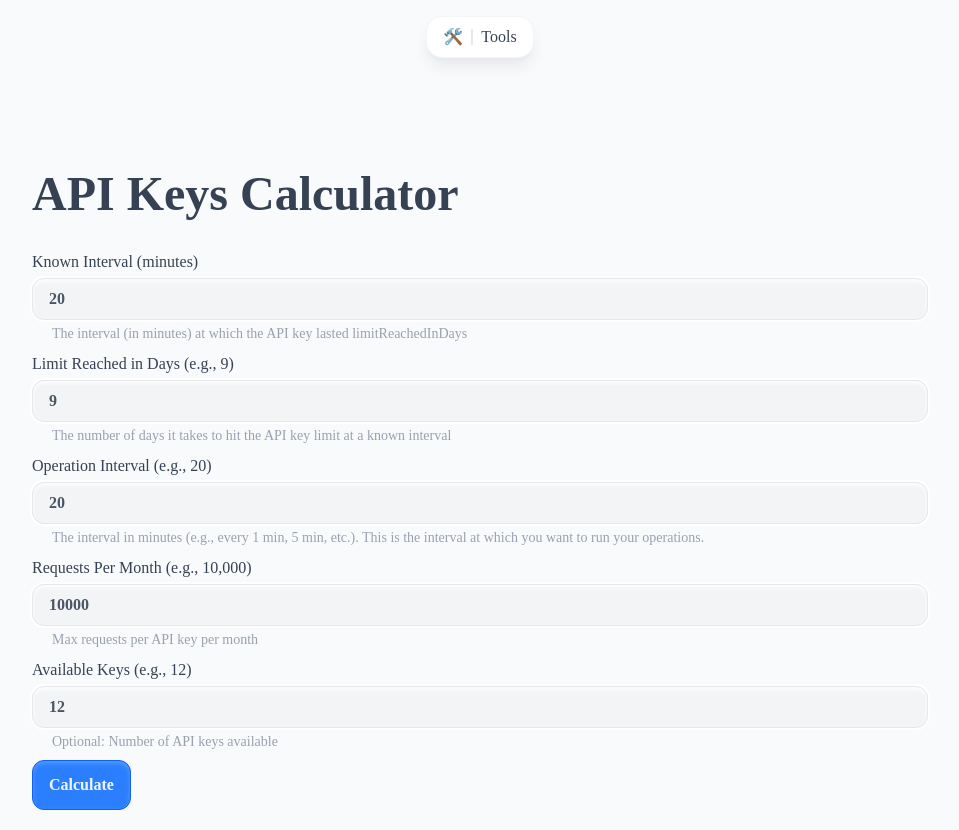
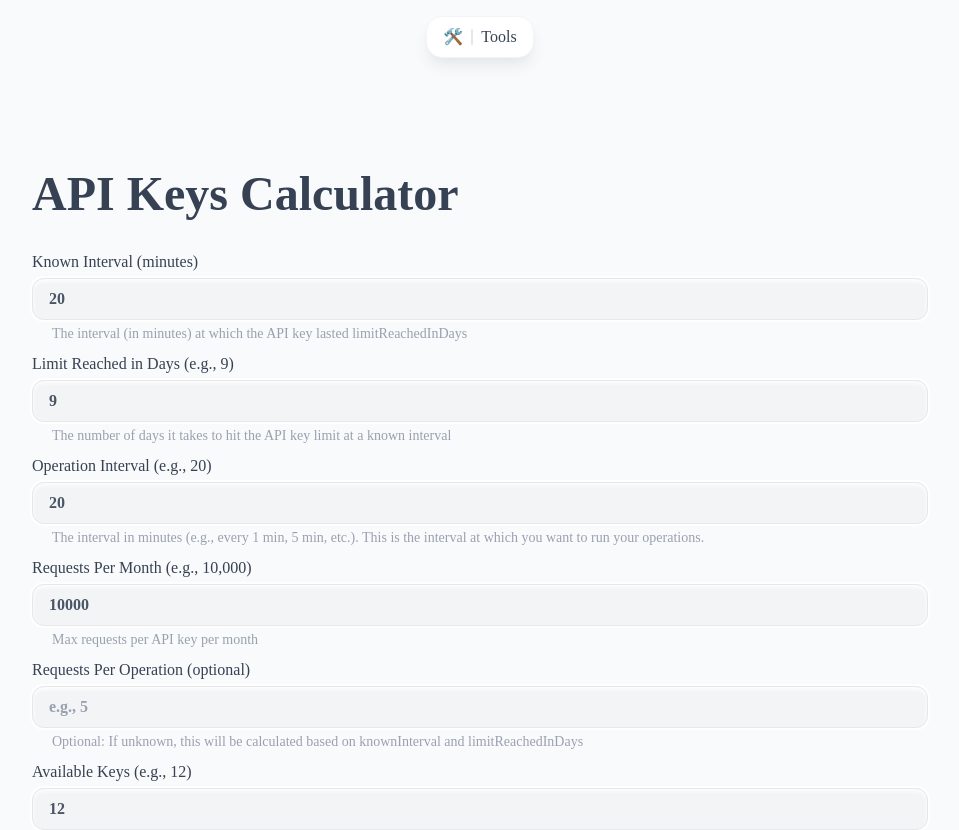
Before and after one commit to miracleio/dev-tools, a Next.js app: page /api-keys-calculator in a window 1280 px wide. Shown: the top 830 px of the page, without its empty margins (160-1119 px from the left). Built offline with nearby package versions, Linux system fonts and the light colour scheme; some icons are missing; a web font is replaced by a local one.

Commit message:
feat: Enhance API Keys Calculator with optional requests per operation and improved validation

```diff
--- a/app/globals.css
+++ b/app/globals.css
@@ -26,6 +26,7 @@
   .btn {
     @apply inline-flex w-fit items-center justify-center gap-2 rounded-xl border border-gray-300 bg-gray-200 px-4 py-3 font-bold text-gray-600 shadow-inner shadow-white transition-all hover:brightness-105 focus:outline-none focus:ring-4 focus:ring-gray-200 focus:ring-offset-2 focus:ring-offset-gray-50 active:scale-95 active:shadow-gray-300/80;
     @apply dark:border-gray-600 dark:bg-gray-700 dark:text-gray-200 dark:shadow-gray-600 dark:ring-offset-gray-950 dark:focus:ring-gray-600 dark:focus:ring-offset-gray-950 dark:active:shadow-gray-900;
+    @apply transition;
   }
 
   .btn.secondary {
@@ -108,6 +109,7 @@
   .form-input {
     @apply relative w-full rounded-xl border border-gray-200 bg-gray-100 px-4 py-2 font-semibold text-gray-600 shadow-inner shadow-white focus-within:border-blue-500 focus-within:outline-none focus-within:ring focus-within:ring-blue-500 focus:border-2 focus:border-blue-500 focus:outline-none focus:ring-4 ring-offset-2 focus:ring-blue-500;
     @apply dark:border-gray-700 dark:bg-gray-800 dark:text-gray-200 dark:shadow-gray-700;
+    @apply transition;
   }
 
   .form-input::placeholder {
--- a/components/ApiKeysCalculator/Form.tsx
+++ b/components/ApiKeysCalculator/Form.tsx
@@ -43,26 +43,74 @@ const ApiKeysCalculatorForm = () => {
       info: "Max requests per API key per month",
     },
     {
+      name: "requestsPerOperation",
+      label: "Requests Per Operation (optional)",
+      placeholder: "e.g., 5",
+      info: "Optional: If unknown, this will be calculated based on knownInterval and limitReachedInDays",
+    },
+    {
       name: "availableKeys",
       label: "Available Keys (e.g., 12)",
       placeholder: "e.g., 12",
       info: "Optional: Number of API keys available",
     },
   ];
+
   const formik = useFormik<ApiKeysCalculatorInput>({
     initialValues: {
       knownInterval: 20,
       limitReachedInDays: 9,
       operationInterval: 20,
       requestsPerMonth: 10_000,
+      requestsPerOperation: undefined,
       availableKeys: 12,
     },
-    validationSchema: Yup.object({
-      knownInterval: Yup.number().required(),
-      limitReachedInDays: Yup.number().required(),
-      operationInterval: Yup.number().required(),
-      requestsPerMonth: Yup.number().required(),
-      availableKeys: Yup.number(),
+    validationSchema: Yup.object().shape({
+      requestsPerMonth: Yup.number()
+        .required("Requests per month is required")
+        .positive("Must be a positive number"),
+
+      operationInterval: Yup.number()
+        .required("Operation interval is required")
+        .positive("Must be a positive number"),
+
+      availableKeys: Yup.number().nullable().min(0, "Cannot be negative"),
+
+      requestsPerOperation: Yup.number()
+        .nullable()
+        .positive("Must be a positive number")
+        .test(
+          "requestsPerOperation-required",
+          "Requests per operation is required if known interval and limit reached in days are missing",
+          function (value) {
+            const { knownInterval, limitReachedInDays } = this.parent;
+            return !!value || (knownInterval && limitReachedInDays);
+          }
+        ),
+
+      knownInterval: Yup.number()
+        .nullable()
+        .positive("Must be a positive number")
+        .test(
+          "knownInterval-required",
+          "Known interval is required if requests per operation is missing",
+          function (value) {
+            const { requestsPerOperation, limitReachedInDays } = this.parent;
+            return !!value || !!requestsPerOperation || !limitReachedInDays;
+          }
+        ),
+
+      limitReachedInDays: Yup.number()
+        .nullable()
+        .positive("Must be a positive number")
+        .test(
+          "limitReachedInDays-required",
+          "Limit reached in days is required if requests per operation is missing",
+          function (value) {
+            const { requestsPerOperation, knownInterval } = this.parent;
+            return !!value || !!requestsPerOperation || !knownInterval;
+          }
+        ),
     }),
     onSubmit: (values) => {
       const result = apiKeysCalculator(values);
@@ -79,6 +127,7 @@ const ApiKeysCalculatorForm = () => {
               <label htmlFor={name}>{label}</label>
               <input
                 type="number"
+                id={name}
                 placeholder={placeholder}
                 {...formik.getFieldProps(name)}
                 className="form-input"
--- a/utils/apiKeysCalculator.ts
+++ b/utils/apiKeysCalculator.ts
@@ -2,13 +2,18 @@ export type ApiKeysCalculatorInput = {
   requestsPerMonth: number; // Max requests per API key per month
   operationInterval: number; // Interval in minutes (e.g., every 1 min, 5 min, etc.)
   availableKeys?: number; // Optional: Number of API keys available
-  limitReachedInDays: number; // Number of days it takes to hit the API key limit at a known interval
-  knownInterval: number; // The interval (in minutes) at which the API key lasted `limitReachedInDays`
+
+  // Either provide `requestsPerOperation` OR (`limitReachedInDays` + `knownInterval`)
+  requestsPerOperation?: number;
+  limitReachedInDays?: number; // Number of days API key lasted at `knownInterval`
+  knownInterval?: number; // Interval in minutes at which API key lasted `limitReachedInDays`
 };
 
 export type ApiKeysCalculatorOutput = {
-  requiredKeys: number; // Number of API keys needed for the given interval
+  requiredKeys: number; // Number of API keys needed for continuous operation
+  daysBeforeLimit: number; // How many days 1 API key will last
   newInterval?: number; // New interval if availableKeys is provided
+  calculatedRequestsPerOperation?: number; // If derived from `limitReachedInDays`
 };
 
 function apiKeysCalculator(
@@ -18,57 +23,83 @@ function apiKeysCalculator(
     requestsPerMonth,
     operationInterval,
     availableKeys,
+    requestsPerOperation,
     limitReachedInDays,
     knownInterval,
   } = input;
   const minutesInAMonth = 30 * 24 * 60; // Assuming 30 days in a month
 
-  // Calculate operations per day at the known interval
-  const knownOperationsPerDay = (24 * 60) / knownInterval;
+  let calculatedRequestsPerOperation = requestsPerOperation;
 
-  // Calculate requests per operation based on how long 1 API key lasted at the known interval
-  const totalRequestsPerKey = requestsPerMonth / limitReachedInDays;
-  const requestsPerOperation = totalRequestsPerKey / knownOperationsPerDay;
+  if (!requestsPerOperation && limitReachedInDays && knownInterval) {
+    // Derive requests per operation
+    const totalRequestsPerKey = requestsPerMonth / limitReachedInDays;
+    const operationsPerDay = (24 * 60) / knownInterval;
+    calculatedRequestsPerOperation = totalRequestsPerKey / operationsPerDay;
+  }
 
-  // Calculate operations per month at the desired interval
-  const operationsPerMonth = minutesInAMonth / operationInterval;
+  if (!calculatedRequestsPerOperation) {
+    throw new Error(
+      "Insufficient data: Provide either requestsPerOperation or (limitReachedInDays & knownInterval)"
+    );
+  }
+
+  // Calculate operations per day
+  const operationsPerDay = (24 * 60) / operationInterval;
+
+  // Total requests used per day
+  const dailyRequestUsage = operationsPerDay * calculatedRequestsPerOperation;
+
+  // Days before a single API key reaches its limit
+  const daysBeforeLimit = Math.floor(requestsPerMonth / dailyRequestUsage);
+
+  // Total operations per month
+  const totalOperationsPerMonth = minutesInAMonth / operationInterval;
 
   // Total requests needed per month
-  const totalRequestsNeeded = operationsPerMonth * requestsPerOperation;
+  const totalRequestsNeeded =
+    totalOperationsPerMonth * calculatedRequestsPerOperation;
 
   // Number of API keys required
   const requiredKeys = Math.ceil(totalRequestsNeeded / requestsPerMonth);
 
   if (availableKeys) {
-    // If user provides available API keys, calculate the new interval
+    // If user provides available API keys, calculate the new possible interval
     const maxOperations =
-      (availableKeys * requestsPerMonth) / requestsPerOperation;
+      (availableKeys * requestsPerMonth) / calculatedRequestsPerOperation;
     const newInterval = minutesInAMonth / maxOperations;
     return {
       requiredKeys,
+      daysBeforeLimit,
       newInterval: Math.ceil(newInterval), // Rounds to nearest whole minute
+      calculatedRequestsPerOperation,
     };
   }
 
-  return { requiredKeys };
+  return { requiredKeys, daysBeforeLimit, calculatedRequestsPerOperation };
 }
 
 // // Example Usage:
-// // Scenario 1: How many API keys are needed for a 1-minute interval?
-// console.log(apiKeysCalculator({
-//   requestsPerMonth: 10_000,
-//   operationInterval: 1,
-//   limitReachedInDays: 9, // API key lasted 9 days
-//   knownInterval: 20 // At a 20-minute interval
-// }));
 
-// // Scenario 2: How often can I run operations with 12 API keys?
-// console.log(apiKeysCalculator({
-//   requestsPerMonth: 10_000,
-//   operationInterval: 1,
-//   limitReachedInDays: 9,
-//   knownInterval: 20,
-//   availableKeys: 12
-// }));
+// // Scenario 1: User knows `requestsPerOperation`
+// console.log(
+//   apiKeysCalculator({
+//     requestsPerMonth: 100000,
+//     requestsPerOperation: 5,
+//     operationInterval: 10,
+//     availableKeys: 3,
+//   })
+// );
+
+// // Scenario 2: User does not know `requestsPerOperation`, but knows API key lasted `15 days` at a `20-minute` interval
+// console.log(
+//   apiKeysCalculator({
+//     requestsPerMonth: 100000,
+//     operationInterval: 10,
+//     limitReachedInDays: 15,
+//     knownInterval: 20,
+//     availableKeys: 3,
+//   })
+// );
 
 export default apiKeysCalculator;
```
